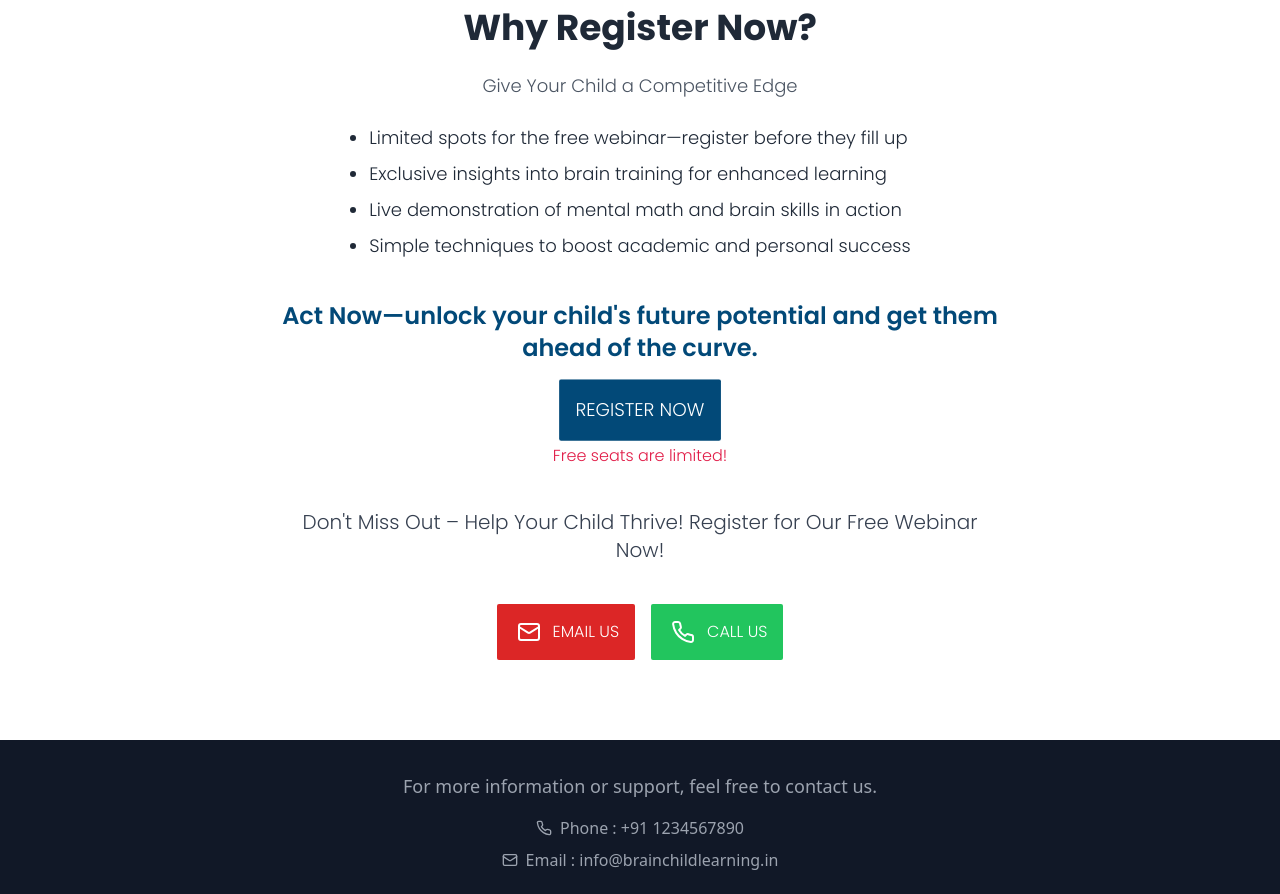
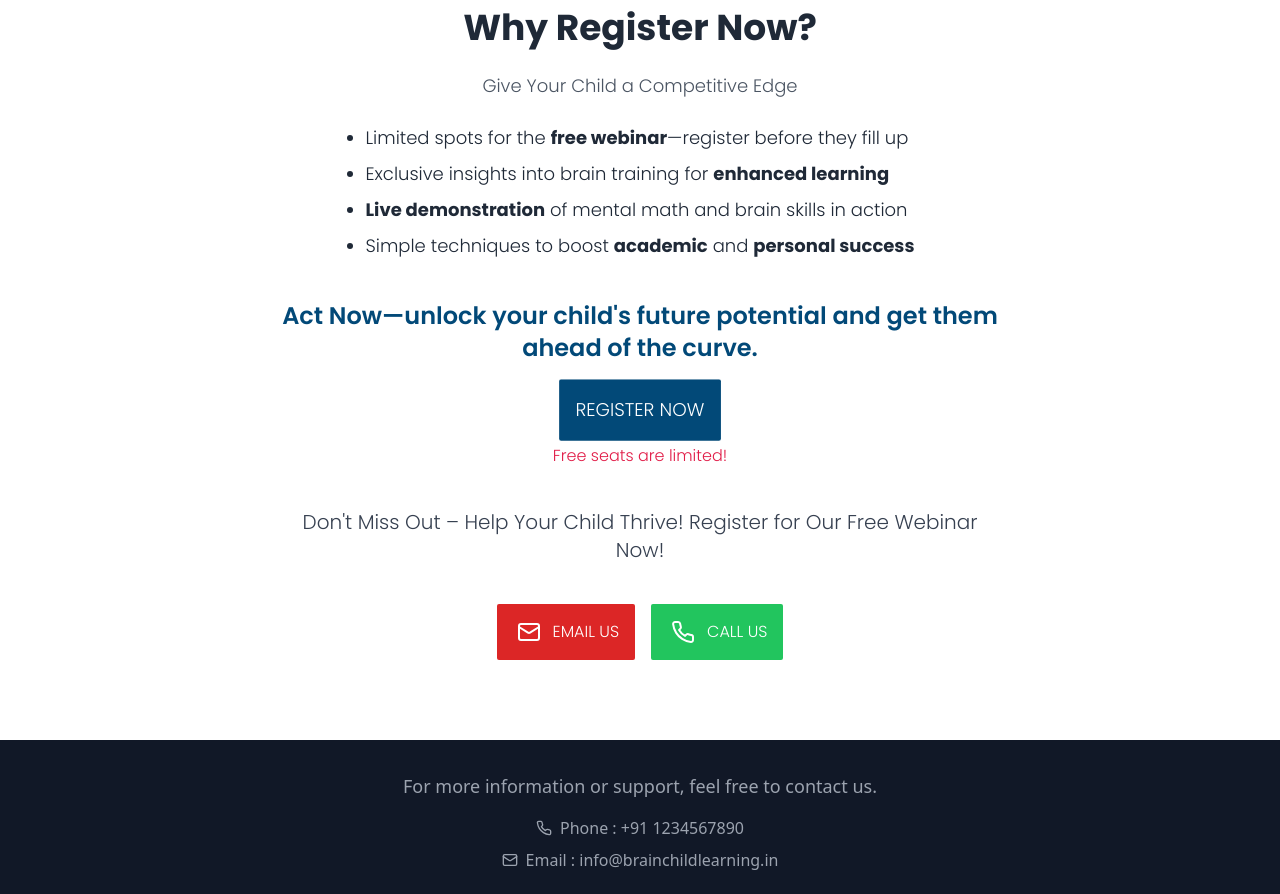
Before and after one commit to AkashMundari/brainy-01, a React (Vite) app: page / in a window 1280 px wide. Shown: the part 6800-7694 px from the top of the page. Built offline with nearby package versions, Linux system fonts and the light colour scheme.

Commit message:
Update WhyRegister.jsx

```diff
--- a/src/components/WhyRegister.jsx
+++ b/src/components/WhyRegister.jsx
@@ -29,16 +29,22 @@ const WhyRegister = () => {
             <div className="flex justify-center">
               <ul className="list-disc inline-block text-left text-gray-800 text-lg space-y-2 max-w-2xl">
                 <li>
-                  Limited spots for the free webinar—register before they fill up
+                  Limited spots for the{" "}
+                  <span className="font-bold">free webinar</span>—register
+                  before they fill up
                 </li>
                 <li>
-                 Exclusive insights into brain training for enhanced learning
+                  Exclusive insights into brain training for{" "}
+                  <span className="font-bold">enhanced learning</span>
                 </li>
                 <li>
-                  Live demonstration of mental math and brain skills in action
+                  <span className="font-bold">Live demonstration</span> of
+                  mental math and brain skills in action
                 </li>
                 <li>
-                  Simple techniques to boost academic and personal success
+                  Simple techniques to boost{" "}
+                  <span className="font-bold">academic</span> and{" "}
+                  <span className="font-bold">personal success</span>
                 </li>
               </ul>
             </div>
```
